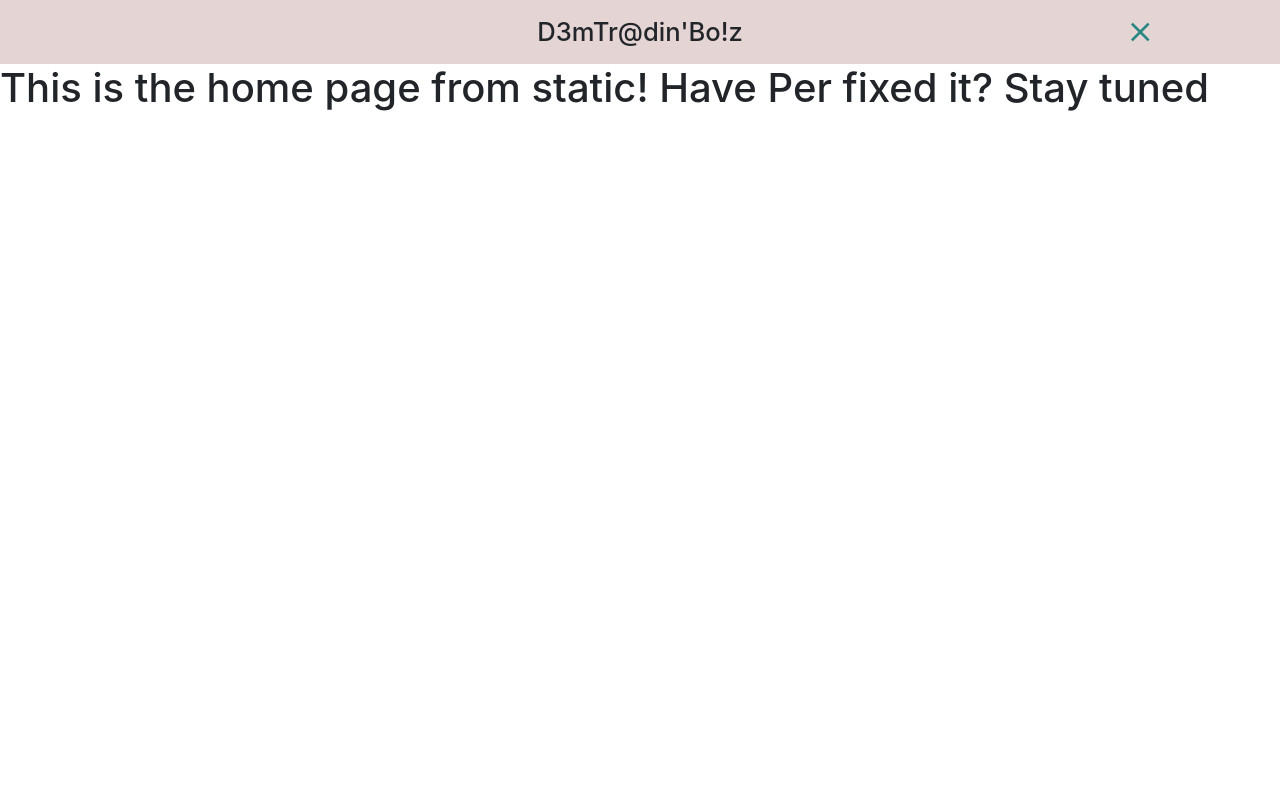
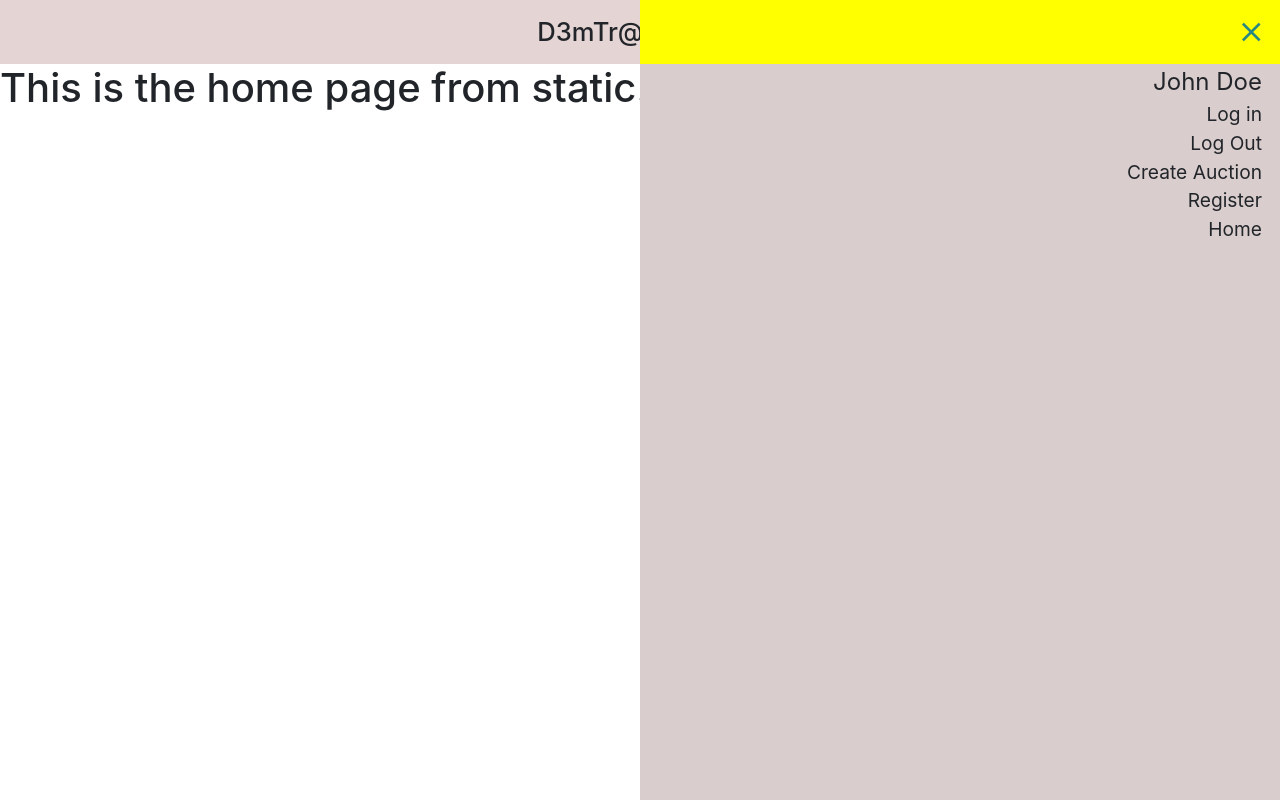
Before and after one commit to smartywebdev0119/spring-market-bidding, a Vue app in the folder src/main/resources/frontend/: page / in a window 1280 px wide. Both pictures are taken after a click on the icon "menu". Built offline with nearby package versions, Linux system fonts and the light colour scheme.

Commit message:
adding clicking functionality, importing.

```diff
--- a/src/main/resources/frontend/src/App.vue
+++ b/src/main/resources/frontend/src/App.vue
@@ -1,17 +1,32 @@
 <template>
   <div id="app">
-    <NavBar/>
+    <NavBar @toggleSlider="toggleSlider"/>
+    <SliderMenu v-if="showSlider" @toggleSlider="toggleSlider"/>
     <router-view/>
   </div>
 </template>
 
 <script>
+import { Vue, Component } from "vue-property-decorator";
+
 import NavBar  from '../src/components/NavBar'
+import SliderMenu from '../src/components/SliderMenu'
+
+@Component({
+  components: {NavBar, SliderMenu}
+})
+export default class App extends Vue {
+
+  showSlider = false;
+
+  toggleSlider(){
+    this.showSlider = !this.showSlider;
+  }
 
 
-export default {
-  components:{NavBar}
+
 }
+
 </script>
 
 <style>
--- a/src/main/resources/frontend/src/components/NavBar.vue
+++ b/src/main/resources/frontend/src/components/NavBar.vue
@@ -1,30 +1,24 @@
 <template>
   <div class="navbar">
     <h1 class="title">D3mTr@din'Bo!z</h1>
-        <i class="material-icons" @click="toggleMenu()">{{ isActive ? "clear" : "menu"}}</i>
-
+    <i class="material-icons" @click="toggleMenu">menu</i>
   </div>
-
 </template>
 
 <script>
-
 import { Vue, Component } from "vue-property-decorator";
 @Component
 export default class NavBar extends Vue {
 
-    isActive = false;
 
-     toggleMenu(){
-        this.isActive = !this.isActive;
+  toggleMenu() {
+  this.$emit("toggleSlider");
   }
-
 }
 </script>
 
 <style lang="scss" scoped>
-
-.navbar{
+.navbar {
   display: grid;
   align-items: center;
   grid-template-columns: 1fr 3fr 1fr;
@@ -32,14 +26,14 @@ export default class NavBar extends Vue {
   background: rgb(228, 212, 212);
   height: 4em;
 
-    .title{
+  .title {
     grid-column: 2/3;
     justify-self: center;
     margin: 0;
     font-size: 1.6em;
   }
 
-    i{
+  i {
     font-size: 2em;
     color: #288781;
     cursor: pointer;
--- a/src/main/resources/frontend/src/components/SliderMenu.vue
+++ b/src/main/resources/frontend/src/components/SliderMenu.vue
@@ -1,39 +1,35 @@
 <template>
   <div class="slider-menu">
     <div class="menu-icon">
-      <i class="material-icons">menu</i>
+      <i class="material-icons" @click="toggleMenu">clear</i>
+    </div>
+    <div class="user">
+      John Doe
     </div>
     <div>
-      John Doe
+      <div class="menu-item" v-for="(menuItem, i) in menuItems" :key="i">
+        {{ menuItem }}
+      </div>
     </div>
-    <span v-if="true">
-      Log out
-    </span>
-    <span v-else>
-      Log in
-    </span>
-    <span>
-      Create Auction
-    </span>
-    <span>
-      Register
-    </span>
-    <span>
-      Home
-    </span>
   </div>
 </template>
 
 <script>
 import { Vue, Component } from "vue-property-decorator";
 @Component
-export default class SliderMenu extends Vue {}
+export default class SliderMenu extends Vue {
+  menuItems = ["Log in", "Log Out", "Create Auction", "Register", "Home"];
+
+  toggleMenu() {
+    this.$emit("toggleSlider");
+  }
+}
 </script>
 
 <style lang="scss" scoped>
 .slider-menu {
   z-index: 10;
-  background: red;
+  background:rgb(218, 205, 205);
   height: 100vh;
   width: 50vw;
   position: absolute;
@@ -41,9 +37,15 @@ export default class SliderMenu extends Vue {}
   right: 0;
   text-align: right;
 
-  div {
-      padding-right: 0.8em;
 
+  .menu-item {
+    padding-right: 18px;
+    font-size: 1.2em;
+  }
+
+  .user {
+    padding-right: 18px;
+    font-size: 1.5em;
   }
   .menu-icon {
     height: 4em;
@@ -54,7 +56,7 @@ export default class SliderMenu extends Vue {}
     padding-right: 0.8em;
 
     i {
-      font-size: 2.1em;
+      font-size: 2em;
       color: #288781;
       cursor: pointer;
     }
```
Lines whose indentation alone changed are shown as unchanged.
